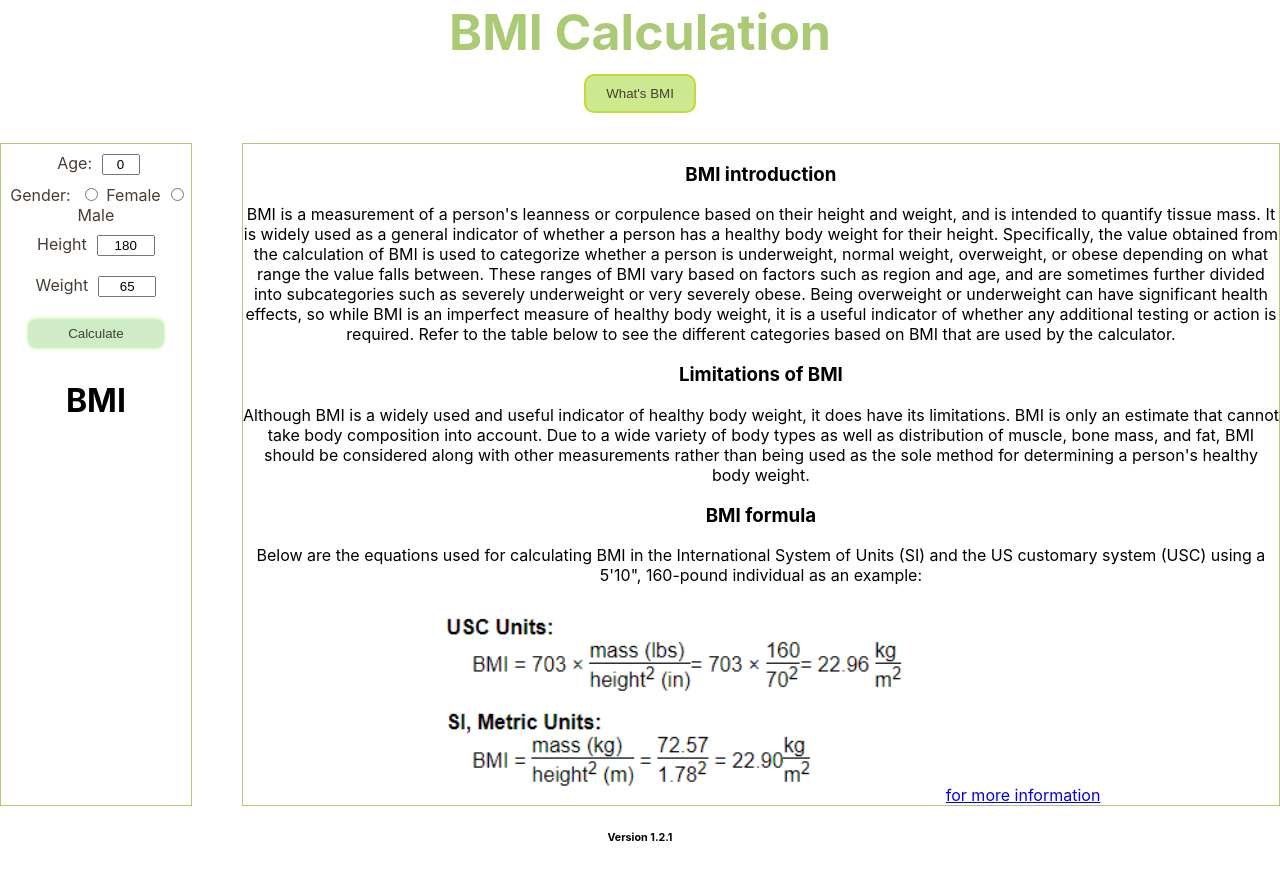
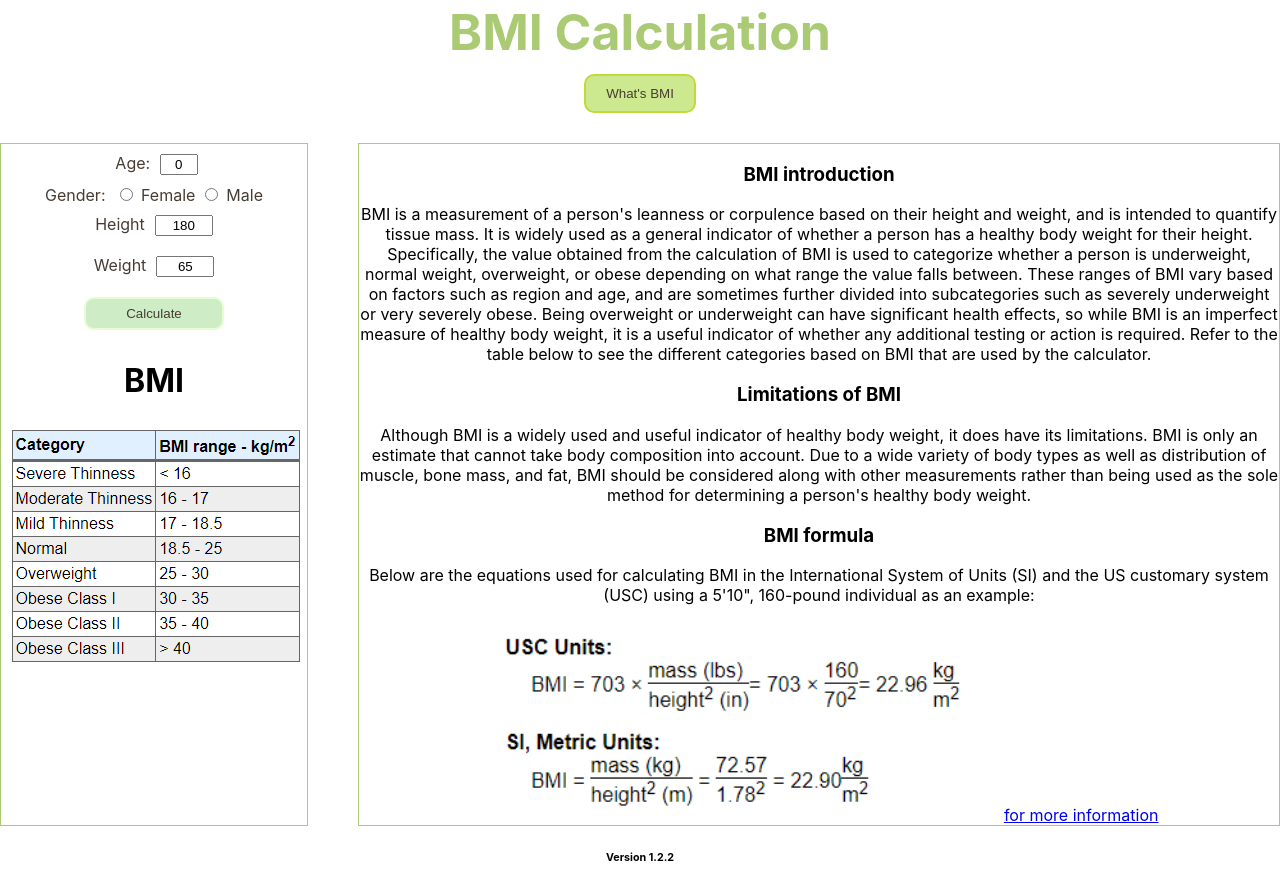
Before and after one commit to tugaytuna/BMICalc, a React (Create React App) app: page / in a window 1280 px wide. Built offline with nearby package versions, Linux system fonts and the light colour scheme.

Commit message:
bug fixed

```diff
--- a/src/App.js
+++ b/src/App.js
@@ -14,7 +14,7 @@ function App() {
       <BMIHesapla/>
       <BMINedir/>
       </div>
-      <h6>Version 1.2.1</h6>
+      <h6>Version 1.2.2</h6>
     </div>
   );
 }
--- a/src/Components/BMIHesapla.js
+++ b/src/Components/BMIHesapla.js
@@ -16,7 +16,9 @@ function BMIHesapla() {
   const[descriptonBMIIndex, setDescriptonBMIIndex] = useState("");
 
 
-
+  useEffect(() => {
+    makeResult();
+  },[bmi])
 
   const calculate = () => {
     //check inputs
@@ -35,9 +37,11 @@ function BMIHesapla() {
 
       setBmi(newCalc)
 
-      makeResult();
+      // makeResult();
 
     }
+  }
+
 
   function makeResult(){
     let resultCategory = "";
@@ -77,13 +81,6 @@ function BMIHesapla() {
     setResultCateg(resultCategory);
     // setDescriptonBMIIndex("https://prnt.sc/q3j16GGcSCUJ");
     setDescriptonBMIIndex(bmi_des)
-
-
-    }
-
-
-
-
   }
 
   const testFonc = () => {
```
Also changed, not shown: 7 other files (tests, documents, lock files or other folders). Lines whose indentation alone changed are shown as unchanged.
